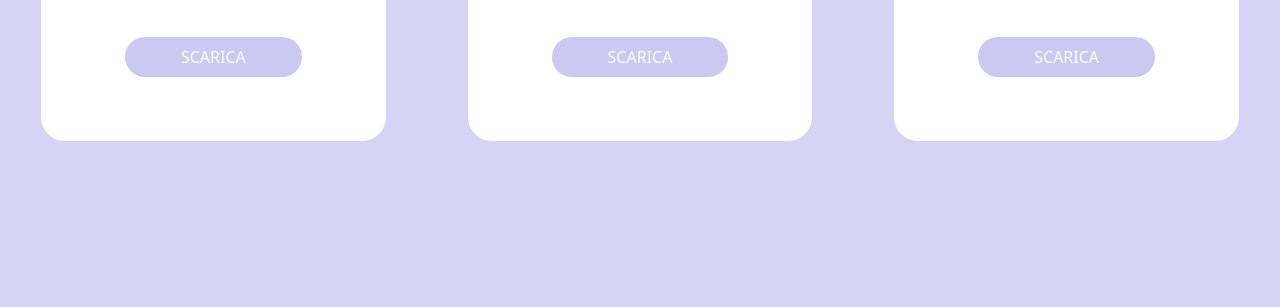
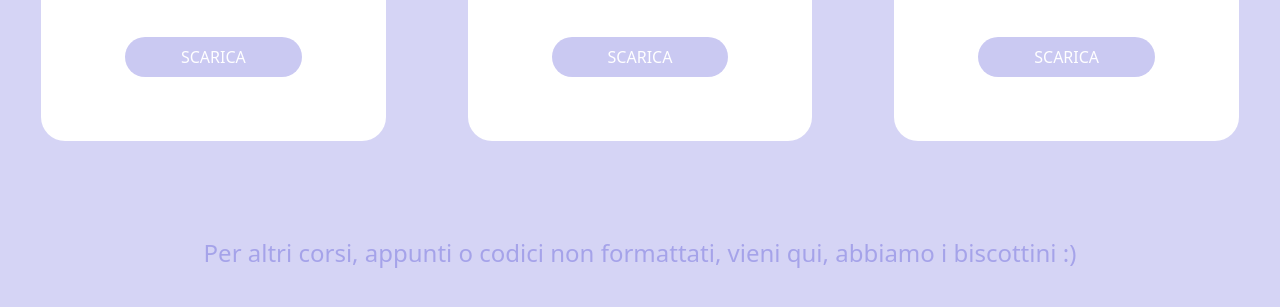
Before and after one commit to GiacomoBorsellino/app-unti, a website: page public/index.html in a window 1280 px wide. Shown: the part 3083-3390 px from the top of the page. Before the commit the page ends 3264 px from the top, so only its background shows below. Drawn offline with Linux system fonts and the light colour scheme.

```diff
--- a/public/index.html
+++ b/public/index.html
@@ -315,6 +315,14 @@
 
     </div>
   </main>
+
+  <footer class="text-center my-11">
+    <div>
+      <p class=" text-[#9693e6] text-2xl py-3 opacity-75 text-center">
+        Per altri corsi, appunti o codici non formattati, vieni qui, abbiamo i biscottini :)
+      </p>
+    </div>
+  </footer>
 </body>
 
 </html>
```
